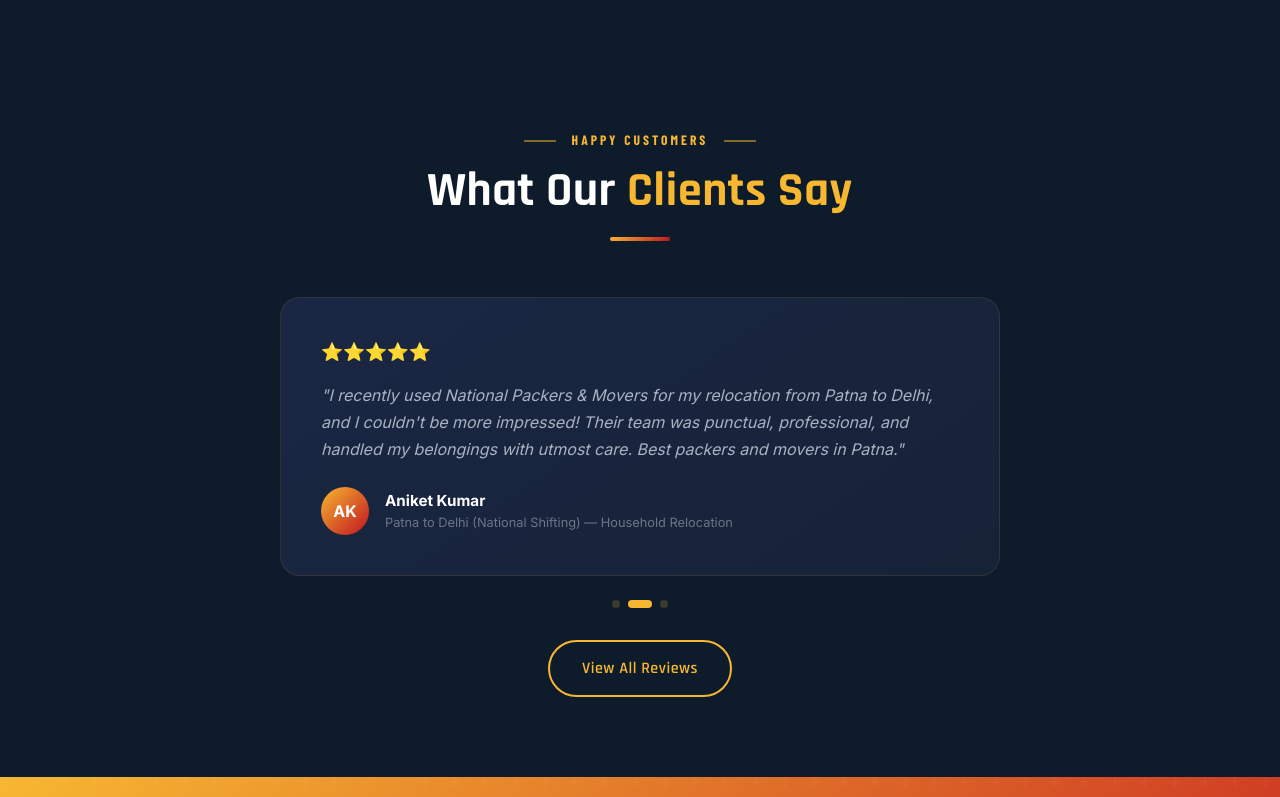
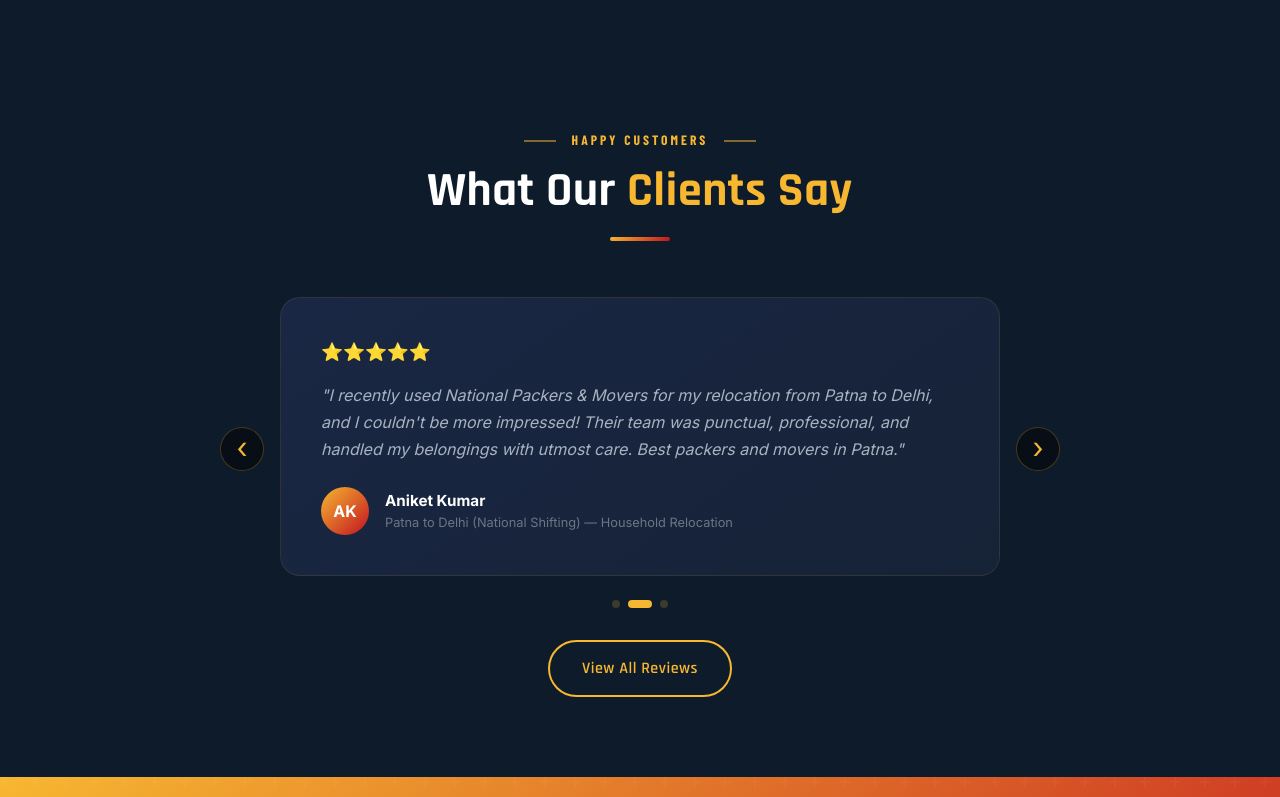
Before and after one commit to chetan094/National-Packers-Movers, a Next.js app: page / in a window 1280 px wide. Shown: the part 5643-6440 px from the top of the page. Built offline with nearby package versions, Linux system fonts and the light colour scheme; a web font is replaced by a local one.

Commit message:
Auto-update website files from local PC

```diff
--- a/app/page.js
+++ b/app/page.js
@@ -107,6 +107,14 @@
 export default function HomePage() {
   const [activeTestimonial, setActiveTestimonial] = useState(0);
   const [activeSlide, setActiveSlide] = useState(0);
+
+  const handlePrevTestimonial = () => {
+    setActiveTestimonial(prev => (prev - 1 + testimonials.length) % testimonials.length);
+  };
+
+  const handleNextTestimonial = () => {
+    setActiveTestimonial(prev => (prev + 1) % testimonials.length);
+  };
 
   useEffect(() => {
     const timer = setInterval(() => {
@@ -370,6 +378,16 @@
             <h2 className="section-title">What Our <span>Clients Say</span></h2>
             <div className="divider" />
           </div>
+          <div className={styles.testimonialsSliderContainer}>
+            <button
+              type="button"
+              className={`${styles.sliderArrow} ${styles.prevArrow}`}
+              onClick={handlePrevTestimonial}
+              aria-label="Previous review"
+            >
+              ‹
+            </button>
+
             <div className={styles.testimonialsCarousel}>
               {testimonials.map((t, i) => (
                 <div
@@ -389,6 +407,16 @@
                   </div>
                 </div>
               ))}
+            </div>
+
+            <button
+              type="button"
+              className={`${styles.sliderArrow} ${styles.nextArrow}`}
+              onClick={handleNextTestimonial}
+              aria-label="Next review"
+            >
+              ›
+            </button>
           </div>
           <div className={styles.testimonialDots}>
             {testimonials.map((_, i) => (
--- a/app/page.module.css
+++ b/app/page.module.css
@@ -548,11 +548,58 @@
 /* ── TESTIMONIALS ──────────────────────────────────────── */
 .testimonialsSection {}
 
+.testimonialsSliderContainer {
+  position: relative;
+  max-width: 840px; /* 720px card + 60px space on each side for arrows */
+  margin: 0 auto;
+  display: flex;
+  align-items: center;
+  justify-content: center;
+  width: 100%;
+}
+
+.sliderArrow {
+  position: absolute;
+  top: 50%;
+  transform: translateY(-50%);
+  width: 44px;
+  height: 44px;
+  border-radius: 50%;
+  background: rgba(8, 12, 18, 0.85);
+  border: 1px solid rgba(247, 183, 49, 0.25);
+  color: var(--gold);
+  font-size: 1.8rem;
+  display: flex;
+  align-items: center;
+  justify-content: center;
+  cursor: pointer;
+  z-index: 10;
+  transition: var(--transition-fast);
+  padding: 0;
+  line-height: 1;
+}
+
+.sliderArrow:hover {
+  background: var(--gold);
+  color: var(--navy);
+  border-color: var(--gold);
+  box-shadow: 0 0 15px rgba(247, 183, 49, 0.35);
+}
+
+.prevArrow {
+  left: 0;
+}
+
+.nextArrow {
+  right: 0;
+}
+
 .testimonialsCarousel {
   position: relative;
+  width: 100%;
   max-width: 720px;
-  margin: 0 auto 1.5rem;
   min-height: 220px;
+  margin-bottom: 1.5rem;
 }
 
 .testimonialCard {
@@ -714,6 +761,10 @@
   .trustGrid { grid-template-columns: repeat(2, 1fr); }
   .stepsGrid { grid-template-columns: repeat(2, 1fr); }
   .branchGrid { grid-template-columns: repeat(2, 1fr); }
+  .testimonialsSliderContainer {
+    max-width: 100%;
+    padding: 0 0.5rem;
+  }
 }
 
 @media (max-width: 640px) {
@@ -726,4 +777,18 @@
   .trustItem::after { display: none; }
   .heroCtas { flex-direction: column; align-items: center; }
   .ctaBtns { flex-direction: column; align-items: center; }
+  .sliderArrow {
+    width: 36px;
+    height: 36px;
+    font-size: 1.4rem;
+  }
+  .prevArrow {
+    left: 8px;
+  }
+  .nextArrow {
+    right: 8px;
+  }
+  .testimonialsCarousel {
+    min-height: 280px;
+  }
 }
--- a/components/BranchPage/BranchPage.module.css
+++ b/components/BranchPage/BranchPage.module.css
@@ -607,10 +607,56 @@
   padding: 5rem 1.5rem;
 }
 
+.testimonialsSliderContainer {
+  position: relative;
+  max-width: 840px; /* 720px card + 60px space on each side for arrows */
+  margin: 3rem auto 1.5rem;
+  display: flex;
+  align-items: center;
+  justify-content: center;
+  width: 100%;
+}
+
+.sliderArrow {
+  position: absolute;
+  top: 50%;
+  transform: translateY(-50%);
+  width: 44px;
+  height: 44px;
+  border-radius: 50%;
+  background: rgba(8, 12, 18, 0.85);
+  border: 1px solid rgba(247, 183, 49, 0.25);
+  color: var(--gold);
+  font-size: 1.8rem;
+  display: flex;
+  align-items: center;
+  justify-content: center;
+  cursor: pointer;
+  z-index: 10;
+  transition: var(--transition-fast);
+  padding: 0;
+  line-height: 1;
+}
+
+.sliderArrow:hover {
+  background: var(--gold);
+  color: var(--navy);
+  border-color: var(--gold);
+  box-shadow: 0 0 15px rgba(247, 183, 49, 0.35);
+}
+
+.prevArrow {
+  left: 0;
+}
+
+.nextArrow {
+  right: 0;
+}
+
 .testimonialsCarousel {
   position: relative;
+  width: 100%;
   max-width: 720px;
-  margin: 3rem auto 1.5rem;
   min-height: 240px;
 }
 
@@ -1729,3 +1775,27 @@
   font-weight: 700;
   color: var(--white);
 }
+
+@media (max-width: 1024px) {
+  .testimonialsSliderContainer {
+    max-width: 100%;
+    padding: 0 0.5rem;
+  }
+}
+
+@media (max-width: 768px) {
+  .sliderArrow {
+    width: 36px;
+    height: 36px;
+    font-size: 1.4rem;
+  }
+  .prevArrow {
+    left: 8px;
+  }
+  .nextArrow {
+    right: 8px;
+  }
+  .testimonialsCarousel {
+    min-height: 300px;
+  }
+}
--- a/components/GalleryCarousel/GalleryCarousel.js
+++ b/components/GalleryCarousel/GalleryCarousel.js
@@ -290,6 +290,23 @@
     setCurrentIndex(prev => Math.max(prev - 1, 0));
   };
 
+  const getVisibleDotIndices = () => {
+    const maxDots = 5;
+    const half = Math.floor(maxDots / 2);
+    let start = Math.max(0, currentIndex - half);
+    let end = Math.min(maxIndex, start + maxDots - 1);
+
+    if (end - start + 1 < maxDots) {
+      start = Math.max(0, end - maxDots + 1);
+    }
+
+    const indices = [];
+    for (let i = start; i <= end; i++) {
+      indices.push(i);
+    }
+    return indices;
+  };
+
   const slideWidth = 100 / itemsPerView;
 
   return (
@@ -368,7 +385,8 @@
           </button>
         </div>
 
-        {/* Carousel Indicators (Dots or Text Progress Bar) */}
+        {/* Desktop Carousel Indicators */}
+        <div className={styles.desktopIndicators}>
           {GALLERY_PHOTOS.length <= 12 ? (
             <div className={styles.indicators}>
               {Array.from({ length: maxIndex + 1 }).map((_, idx) => (
@@ -394,6 +412,40 @@
               </span>
             </div>
           )}
+        </div>
+
+        {/* Mobile/Tablet Dots & Arrow Navigation */}
+        <div className={styles.mobileNavContainer}>
+          <button
+            type="button"
+            className={styles.mobileArrowBtn}
+            onClick={handlePrev}
+            disabled={currentIndex === 0}
+            aria-label="Previous photos"
+          >
+            ‹
+          </button>
+          <div className={styles.mobileDots}>
+            {getVisibleDotIndices().map((idx) => (
+              <button
+                key={idx}
+                type="button"
+                className={`${styles.mobileDot} ${idx === currentIndex ? styles.mobileDotActive : ''}`}
+                onClick={() => setCurrentIndex(idx)}
+                aria-label={`Go to photo ${idx + 1}`}
+              />
+            ))}
+          </div>
+          <button
+            type="button"
+            className={styles.mobileArrowBtn}
+            onClick={handleNext}
+            disabled={currentIndex >= maxIndex}
+            aria-label="Next photos"
+          >
+            ›
+          </button>
+        </div>
 
 
         {/* View Gallery Link */}
--- a/components/GalleryCarousel/GalleryCarousel.module.css
+++ b/components/GalleryCarousel/GalleryCarousel.module.css
@@ -237,6 +237,62 @@
   margin-top: 2.5rem;
 }
 
+.desktopIndicators {
+  display: block;
+}
+
+.mobileNavContainer {
+  display: none;
+}
+
+.mobileArrowBtn {
+  width: 36px;
+  height: 36px;
+  border-radius: 50%;
+  background: rgba(8, 12, 18, 0.85);
+  border: 1px solid rgba(247, 183, 49, 0.25);
+  color: var(--gold);
+  font-size: 1.4rem;
+  display: flex;
+  align-items: center;
+  justify-content: center;
+  cursor: pointer;
+  transition: var(--transition-fast);
+}
+
+.mobileArrowBtn:hover:not(:disabled) {
+  background: var(--gold);
+  color: var(--navy);
+  border-color: var(--gold);
+}
+
+.mobileArrowBtn:disabled {
+  opacity: 0.25;
+  cursor: not-allowed;
+}
+
+.mobileDots {
+  display: flex;
+  align-items: center;
+  gap: 0.5rem;
+}
+
+.mobileDot {
+  width: 8px;
+  height: 8px;
+  border-radius: 50%;
+  background: rgba(255, 255, 255, 0.2);
+  border: none;
+  cursor: pointer;
+  padding: 0;
+  transition: var(--transition-fast);
+}
+
+.mobileDotActive {
+  background: var(--gold);
+  transform: scale(1.25);
+}
+
 /* Responsive Overrides */
 @media (max-width: 1200px) {
   .prevBtn {
@@ -247,19 +303,24 @@
   }
 }
 
+@media (max-width: 1024px) {
+  .desktopIndicators {
+    display: none;
+  }
+  .mobileNavContainer {
+    display: flex;
+    align-items: center;
+    justify-content: center;
+    gap: 1rem;
+    margin-top: 2rem;
+  }
+  .navBtn {
+    display: none !important;
+  }
+}
+
 @media (max-width: 640px) {
   .slideItem {
     padding: 0 0.25rem;
   }
-  .prevBtn {
-    left: 5px;
-  }
-  .nextBtn {
-    right: 5px;
-  }
-  .navBtn {
-    width: 36px;
-    height: 36px;
-    font-size: 1.5rem;
-  }
 }
--- a/components/Header/Header.module.css
+++ b/components/Header/Header.module.css
@@ -548,11 +548,29 @@
 
 @media (max-width: 768px) {
   .logoTagline {
-    display: none;
+    display: block;
+    font-size: 0.55rem;
+    letter-spacing: 0.3px;
   }
 }
 
 @media (max-width: 480px) {
   .topBar { display: none; }
-  .logoName { font-size: 0.9rem; }
+  .logo {
+    gap: 0.5rem;
+  }
+  .logoImg {
+    width: 38px;
+    height: 38px;
+  }
+  .logoName {
+    font-size: 0.85rem;
+  }
+  .logoTagline {
+    font-size: 0.5rem;
+    letter-spacing: 0.1px;
+  }
+  .nav {
+    padding: 0.7rem 0.75rem;
+  }
 }
```
Also changed, not shown: app/gallery/page.js (+21 -1 lines), app/gallery/page.module.css (+40 -2 lines), components/BranchPage/BranchPage.js (+29 -1 lines), 1 other file (tests, documents, lock files or other folders). Lines whose indentation alone changed are shown as unchanged.
